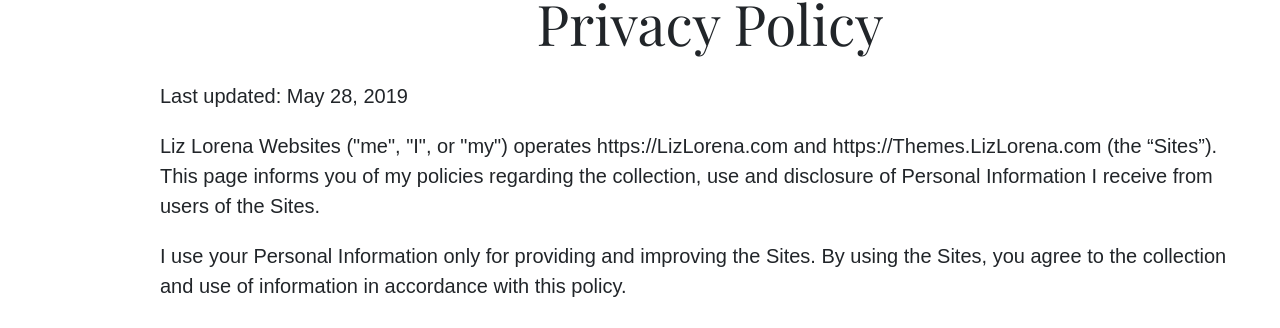
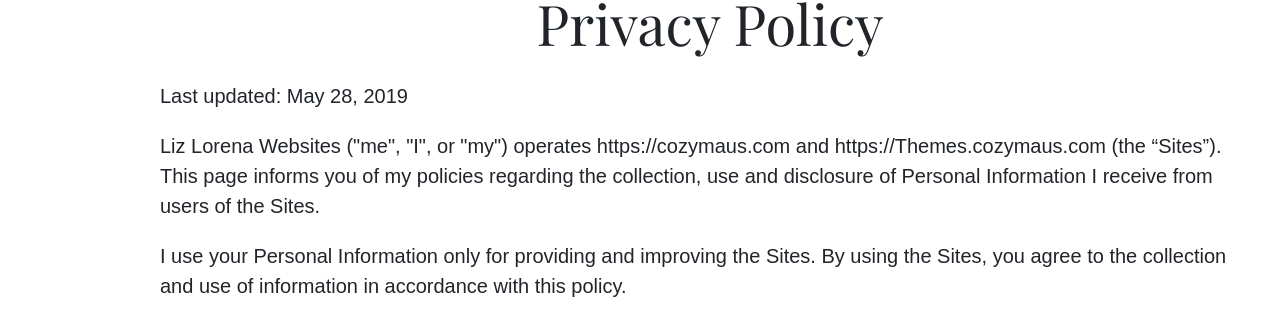
Before and after one commit to byliz/themes, a Jekyll site: the page built from pp/index.html, in a window 1280 px wide and 900 px high. Shown: the part 345-673 px from the top of the window. Built offline with Jekyll 4.4.1, drawn with Linux system fonts in a browser that asks for light colours; nearby versions of some CDN libraries; some of the changed text lies outside the part shown.

Commit message:
Update index.html

```diff
--- a/pp/index.html
+++ b/pp/index.html
@@ -10,7 +10,7 @@
 
 <p>Last updated: May 28, 2019</p>
 
-<p>Liz Lorena Websites ("me", "I", or "my") operates https://LizLorena.com and https://Themes.LizLorena.com (the “Sites”). This page informs you of my policies regarding the collection, use and disclosure of Personal Information I receive from users of the Sites.</p>
+<p>Liz Lorena Websites ("me", "I", or "my") operates https://cozymaus.com and https://Themes.cozymaus.com (the “Sites”). This page informs you of my policies regarding the collection, use and disclosure of Personal Information I receive from users of the Sites.</p>
 
 <p>I use your Personal Information only for providing and improving the Sites. By using the Sites, you agree to the collection and use of information in accordance with this policy.</p>
 
@@ -50,7 +50,7 @@
 
 <h2>Contact Us</h2>
 
-<p>If you have any questions about this Privacy Policy, please contact me at LizLBerberena@gmail.com. Please include “Questions About Privacy Policy” in the subject.</p>
+<p>If you have any questions about this Privacy Policy, please contact me at liz@cozymaus.com. Please include “Questions About Privacy Policy” in the subject.</p>
 
 
 </div>
```
